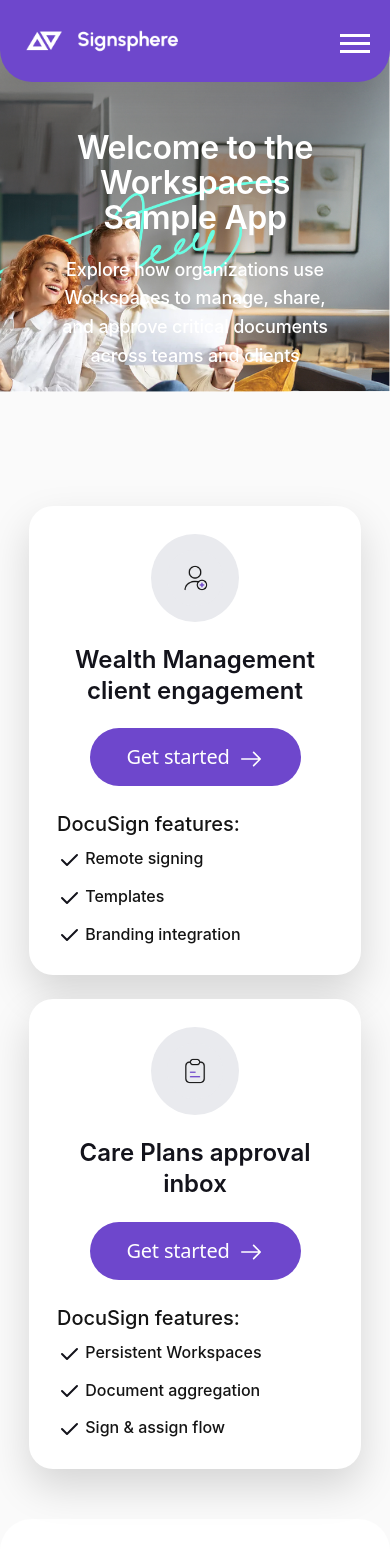
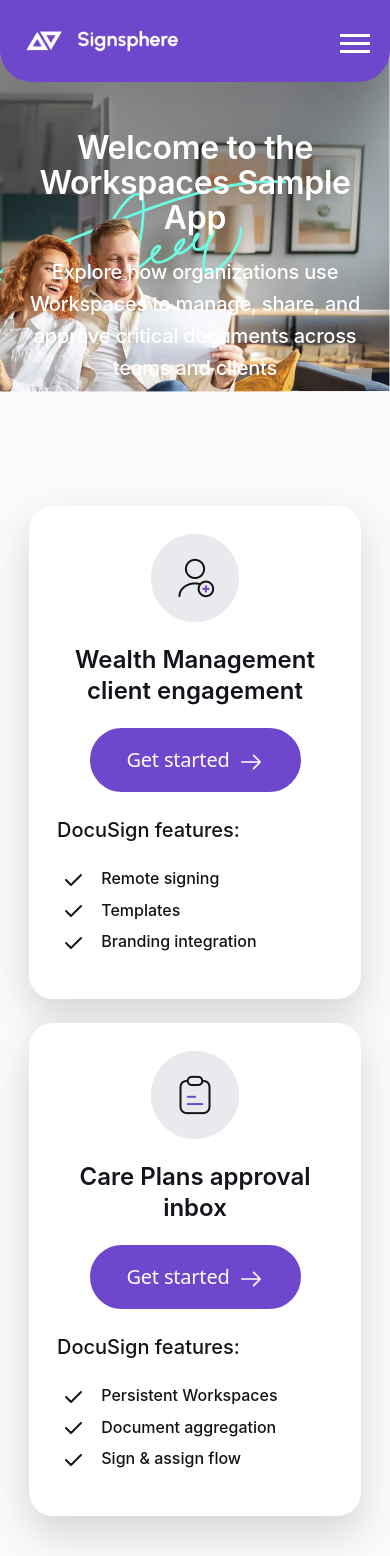
Before and after one commit to docusign/sample-app-workspaces-csharp, a React (Create React App) app in the folder DocuSign.Workspaces/DocuSign.Workspaces/ClientApp/: page / in a window 390 px wide. Shown: the top 1556 px of the page. Built offline with nearby package versions, Linux system fonts and the light colour scheme; no server answers.

Commit message:
feat: respons layout

```diff
--- a/DocuSign.Workspaces/DocuSign.Workspaces/ClientApp/src/App.scss
+++ b/DocuSign.Workspaces/DocuSign.Workspaces/ClientApp/src/App.scss
@@ -6,6 +6,7 @@
   display: inline-block;
   align-items: center;
   justify-content: center;
+  text-decoration: none;
 }
 .back-link:hover {
   color: #260275;
@@ -23,8 +24,9 @@
 }
 .card__cta.btn_previous {
   color: #141414;
+  margin-right: 10px;
   background: transparent;
-  border: 0px solid #ccc;
+  border: 1px solid transparent;
   width: auto !important; //
   &:hover {
     background-color: transparent;
@@ -211,6 +213,7 @@
   gap: 4px;
   text-decoration: none;
   transition: all 0.1s ease 0s;
+  margin-right: 24px;
 }
 .nav__link:hover {
   color: #e0e0f2;
@@ -242,7 +245,8 @@
 
 .home-hero__copy h1 {
   max-width: 65%;
-  font-size: clamp(2.3rem, 4vw, 4rem);
+  // font-size: clamp(2.3rem, 4vw, 4rem);
+  font-size: 64px;
   line-height: 1.1;
   margin: 2rem 0 1rem;
 }
@@ -290,16 +294,12 @@
 }
 
 .cards {
-  display: grid;
-  // gap: 1rem;
-  grid-template-columns: repeat(auto-fit, minmax(260px, 1fr));
+  display: flex;
+  flex-wrap: wrap;
+  justify-content: center;
+  gap: 64px;
   width: 100%;
   padding-top: 7rem;
-  justify-content: center;
-  justify-items: center;
-  // background-color: green;
-  // padding-left: 50px;
-  // padding-right: 50px;
 }
 
 .card_home {
@@ -312,8 +312,7 @@
   flex-direction: column;
   align-items: center;
   gap: 22px;
-  width: 80%;
-  // max-width: 100%;
+  width: 462px;
   max-width: 462px;
 }
 
@@ -321,15 +320,14 @@
   display: flex;
   flex-direction: row;
   align-items: center;
-  padding: 16px;
   gap: 10px;
   background: #e9eaee;
   border-radius: 240px;
 }
 
 .card__icon img {
-  max-width: 56px;
-  max-height: 56px;
+  max-width: 88px;
+  max-height: 88px;
 }
 
 .card__title {
@@ -351,7 +349,7 @@
   padding: 14px 32px;
   gap: 16px;
   width: 211px;
-  height: 58px;
+  height: 64px;
   border-radius: 240px;
   font-size: 20px;
   font-weight: 500;
@@ -360,9 +358,11 @@
   border: none;
   box-shadow: none;
   letter-spacing: -0.01em;
+  border: 3px solid #6e47cc;
 
   &:hover {
     background-color: #4e2ca0;
+    border: 3px solid #4e2ca0;
   }
 
   &:focus {
@@ -407,10 +407,12 @@
 }
 .card__features ul {
   padding-left: 0;
-  margin: 0.4rem 0 0;
+  // margin: 0.4rem 0 0;
+  margin-top: 20px;
+  margin-left: 4px;
   list-style: none;
   display: grid;
-  gap: 12px;
+  gap: 6px;
   color: #13131b;
   text-align: left;
   width: 100%;
@@ -578,7 +580,7 @@
   width: 100%;
   margin-top: 30px;
   margin-bottom: 50px;
-  margin-left: 20px;
+  margin-left: 0px;
 }
 
 .step-wrapper {
@@ -693,6 +695,7 @@
 .btn-primary[disabled] {
   background-color: #fafafa;
   color: #9e9d9f;
+  border: 3px solid transparent;
   .arrow_right_icon {
     color: #9e9d9f;
   }
@@ -1124,16 +1127,18 @@
   }
   .home-hero__subtext {
     margin-top: 20px;
+    font-size: 20px;
   }
   .home-hero__copy h1 {
     max-width: 100%;
-    font-size: clamp(2.3rem, 4vw, 4rem);
+    // font-size: clamp(2.3rem, 4vw, 4rem);
+    font-size: 56px;
     line-height: 1.1;
     margin: 0px;
     // margin: 4rem 0 1rem;
   }
   .home-hero__content {
-    padding: 48px 3rem 0;
+    padding: 48px 24px 0;
   }
 
   .nav__logo {
@@ -1145,7 +1150,8 @@
 
   .nav__link {
     text-align: center;
-    margin-right: 10px;
+    margin-right: 5px;
+    font-size: 18px;
   }
 
   .card_home {
@@ -1155,12 +1161,19 @@
     margin-left: 0px;
   }
   .cards {
-    gap: 24px;
-    margin-top: 140px;
+    gap: 16px;
+    margin-top: 145px;
     padding-left: 0px;
   }
   .nav {
     min-height: 82px;
+  }
+}
+
+@media (max-width: 701px) {
+  .nav__link {
+    margin-right: 0px;
+    font-size: 14px;
   }
 }
 
@@ -1214,10 +1227,6 @@
     justify-content: space-between;
     gap: 16px;
     margin: auto;
-  }
-
-  .nav__link {
-    font-size: 18px;
   }
 
   .cta-section {
--- a/DocuSign.Workspaces/DocuSign.Workspaces/ClientApp/src/assets/scss/components/_forms.scss
+++ b/DocuSign.Workspaces/DocuSign.Workspaces/ClientApp/src/assets/scss/components/_forms.scss
@@ -265,7 +265,7 @@
 
 .form-group {
   position: relative;
-  margin-bottom: 15px;
+  margin-bottom: 5px;
   .valid-feedback,
   .invalid-feedback {
     position: absolute;
@@ -341,6 +341,18 @@
     grid-template-columns: 1fr 1fr;
     gap: 0 20px;
   }
+  // @media (min-width: 768px) {
+  //   max-width: 60%;
+  // }
+}
+.width_form {
+  max-width: 100%;
+  @media (min-width: 768px) {
+    max-width: 60%;
+  }
+  // @media (min-width: 600px) {
+  //   max-width: 100%;
+  // }
 }
 
 .btn-upload-document {
--- a/DocuSign.Workspaces/DocuSign.Workspaces/ClientApp/src/assets/scss/layouts/_content.scss
+++ b/DocuSign.Workspaces/DocuSign.Workspaces/ClientApp/src/assets/scss/layouts/_content.scss
@@ -60,7 +60,8 @@
 .h4 {
   font-family: Inter;
   font-size: 24px;
-  line-height: 22px;
+  line-height: 120%;
+  font-weight: 600;
   color: #141414;
 }
 
@@ -124,8 +125,8 @@
   @media (max-width: 768px) {
     padding-top: 20px;
     padding-bottom: 20px;
-    padding-left: 20px;
-    padding-right: 20px;
+    padding-left: 40px;
+    padding-right: 40px;
     .warning-text {
       margin-bottom: 0px;
       font-size: 24px;
@@ -139,8 +140,9 @@
     h2,
     .h2 {
       font-family: Inter;
-      font-size: 24px;
-      line-height: 22px;
+      // font-size: 24px;
+      font-size: 32px;
+      line-height: 104%;
       color: #141414;
     }
   }
--- a/DocuSign.Workspaces/DocuSign.Workspaces/ClientApp/src/components/ApiDescription.js
+++ b/DocuSign.Workspaces/DocuSign.Workspaces/ClientApp/src/components/ApiDescription.js
@@ -4,10 +4,11 @@
 import { Collapse } from 'react-bootstrap';
 import { ReactComponent as MinusIcon } from '../assets/icons/minus.svg';
 import { ReactComponent as PlusIcon } from '../assets/icons/add.svg';
+import './ApiDescription.scss';
 
 export const ApiDescription = () => {
   const { t } = useTranslation();
-  const [open, setOpen] = React.useState(false);
+  const [open, setOpen] = React.useState(true);
 
   return (
     <div className="col-lg-4 pt-5 pb-4 behind_scenes">
--- /dev/null
+++ b/DocuSign.Workspaces/DocuSign.Workspaces/ClientApp/src/components/ApiDescription.scss
@@ -0,0 +1,16 @@
+.card-body {
+  ul {
+    list-style-type: disc;
+    margin-left: -15px;
+    margin-bottom: 30px;
+    margin-top: 20px;
+  }
+
+  li {
+    margin-bottom: 8px;
+  }
+
+  p {
+    margin-bottom: 20px;
+  }
+}
--- a/DocuSign.Workspaces/DocuSign.Workspaces/ClientApp/src/components/InputText.js
+++ b/DocuSign.Workspaces/DocuSign.Workspaces/ClientApp/src/components/InputText.js
@@ -20,9 +20,11 @@
   }
   return (
     <div className={wrapperClass}>
-      <label htmlFor={name} style={{ position: 'relative', top: '-4px' }}>
-        {label}
-      </label>
+      {!!label && (
+        <label htmlFor={name} style={{ position: 'relative', top: '-4px' }}>
+          {label}
+        </label>
+      )}
       <input
         type={type}
         name={name}
--- a/DocuSign.Workspaces/DocuSign.Workspaces/ClientApp/src/components/Onboarding.js
+++ b/DocuSign.Workspaces/DocuSign.Workspaces/ClientApp/src/components/Onboarding.js
@@ -25,8 +25,8 @@
     setSortConfig({ key, direction });
 
     const sorted = [...listToSign].sort((a, b) => {
-      const aVal = a[key].toLowerCase();
-      const bVal = b[key].toLowerCase();
+      const aVal = a[key]?.toLowerCase();
+      const bVal = b[key]?.toLowerCase();
 
       if (aVal < bVal) return direction === 'asc' ? -1 : 1;
       if (aVal > bVal) return direction === 'asc' ? 1 : -1;
@@ -55,7 +55,7 @@
                 <table className="documents-table">
                   <thead>
                     <tr>
-                      <th onClick={() => handleSort('label')}>
+                      <th onClick={() => handleSort('name')}>
                         <div className="header-content">
                           {t('Onboarding.EnvelopeName')}
                           <SortIcon
--- a/DocuSign.Workspaces/DocuSign.Workspaces/ClientApp/src/components/TableDocuments.js
+++ b/DocuSign.Workspaces/DocuSign.Workspaces/ClientApp/src/components/TableDocuments.js
@@ -29,8 +29,8 @@
     setSortConfig({ key, direction });
 
     const sorted = [...listPending].sort((a, b) => {
-      const aVal = a[key].toLowerCase();
-      const bVal = b[key].toLowerCase();
+      const aVal = a[key]?.toLowerCase();
+      const bVal = b[key]?.toLowerCase();
 
       if (aVal < bVal) return direction === 'asc' ? -1 : 1;
       if (aVal > bVal) return direction === 'asc' ? 1 : -1;
@@ -59,7 +59,7 @@
                 <table className="documents-table">
                   <thead>
                     <tr>
-                      <th onClick={() => handleSort('label')}>
+                      <th onClick={() => handleSort('name')}>
                         <div className="header-content">
                           {t('Onboarding.EnvelopeName')}
                           <SortIcon
--- a/DocuSign.Workspaces/DocuSign.Workspaces/ClientApp/src/pages/HomePage.js
+++ b/DocuSign.Workspaces/DocuSign.Workspaces/ClientApp/src/pages/HomePage.js
@@ -1,4 +1,4 @@
-import { useEffect } from 'react';
+import { useEffect, useState } from 'react';
 import { useOutletContext, useNavigate } from 'react-router-dom';
 import { useTranslation } from 'react-i18next';
 import { ReactComponent as ArrowRightIcon } from '../assets/icons/arrow-right.svg';
@@ -6,8 +6,9 @@
 
 export default function HomePage() {
   const { t } = useTranslation();
-  const { openLoginModal } = useOutletContext();
+  const { openLoginModal, accountStatus } = useOutletContext();
   const navigate = useNavigate();
+  const [pendingNavigationUrl, setPendingNavigationUrl] = useState(null);
 
   useEffect(() => {
     document.body.classList.add('home-page');
@@ -15,6 +16,13 @@
       document.body.classList.remove('home-page');
     };
   }, []);
+
+  useEffect(() => {
+    if (accountStatus?.isConnected && pendingNavigationUrl) {
+      navigate(pendingNavigationUrl);
+      setPendingNavigationUrl(null);
+    }
+  }, [accountStatus?.isConnected, pendingNavigationUrl, navigate]);
 
   return (
     <>
@@ -52,7 +60,12 @@
                   className="pill card__cta"
                   type="button"
                   onClick={() => {
-                    navigate(card.url);
+                    if (accountStatus?.isConnected) {
+                      navigate(card.url);
+                    } else {
+                      setPendingNavigationUrl(card.url);
+                      openLoginModal();
+                    }
                   }}
                 >
                   {card.cta}
@@ -63,7 +76,7 @@
                   <ul>
                     {card.features.map((f) => (
                       <li key={f} className="feature_text">
-                        <CheckHomeIcon /> {f}
+                        <CheckHomeIcon style={{ marginRight: 12 }} /> {f}
                       </li>
                     ))}
                   </ul>
```
Also changed, not shown: DocuSign.Workspaces/DocuSign.Workspaces/ClientApp/src/components/RequestForm.js (+7 -2 lines), DocuSign.Workspaces/DocuSign.Workspaces/ClientApp/src/locales/en/translation.json (+4 -3 lines), DocuSign.Workspaces/DocuSign.Workspaces/ClientApp/src/pages/UseCaseOne/index.js (+2 -13 lines).
